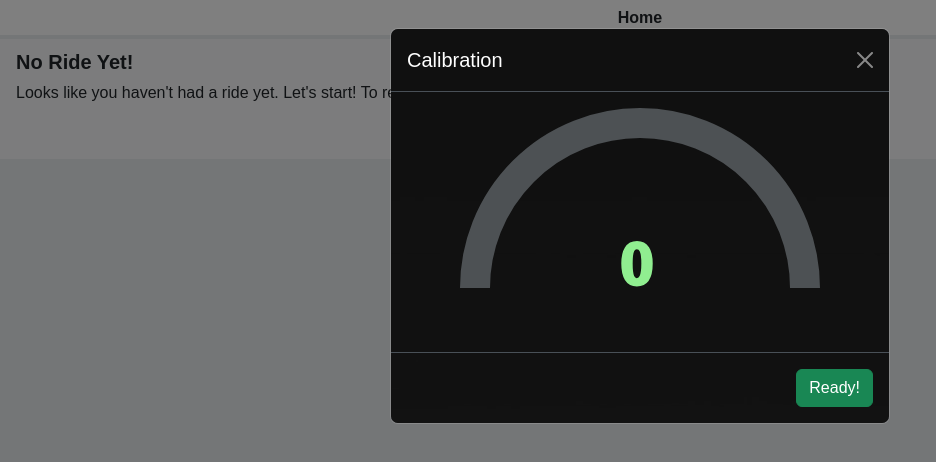
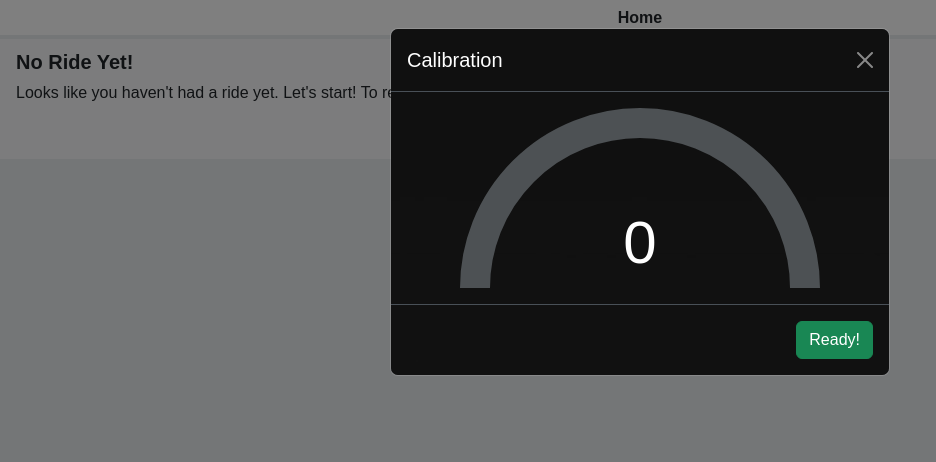
Before and after one commit to BusraTemizyurek/moto-perf, a website built with webpack: page templates/index.html in a window 1280 px wide. Both pictures are taken after a click on the button 1225 px from the left and 745 px from the top of the page. Shown: the whole page, without its empty margins (0-936 px from the left). Built offline with nearby package versions, Linux system fonts and the light colour scheme.

Commit message:
feat: gauge text is not drawn in canvas but added as div element. (#69)

```diff
--- a/src/components/calibration-modal-content.ts
+++ b/src/components/calibration-modal-content.ts
@@ -9,7 +9,7 @@ import { setAttributes } from "../utilities";
 export class CalibrationModalContent {
   private readonly _modalContent: HTMLElement;
   private readonly _waitingContent: HTMLElement;
-  private readonly _canvas: HTMLCanvasElement;
+  private readonly _container: HTMLElement;
   private readonly _orientationManager: OrientationManager;
   private readonly _gauge: Gauge;
   private _watchHandler: OrientationWatcher | undefined;
@@ -51,17 +51,19 @@ export class CalibrationModalContent {
     );
 
     //calibration page
+    const container = document.createElement("div");
+    container.classList.add("d-none");
+    this._container = container;
+
     const canvas = document.createElement("canvas");
-    this._canvas = canvas;
-    canvas.classList.add("mb-5", "d-none");
     canvas.id = "lean-angle";
     setAttributes(canvas, {
       width: "380",
       height: "180",
     });
-    this._gauge = new Gauge(canvas, "#4d5154");
-
-    modalContent.append(waitingPage, canvas);
+    container.append(canvas);
+    this._gauge = new Gauge(container, canvas, "#4d5154");
+    modalContent.append(waitingPage, container);
   }
 
   onOrientationUpdate(ev: DeviceOrientationEvent) {
@@ -73,10 +75,10 @@ export class CalibrationModalContent {
 
   hideWaitingContent() {
     this._waitingContent.classList.add("d-none");
-    this._canvas.classList.remove("d-none");
-
     //to start a gauge with angle 0 even orientation is closed at first.
     this._gauge.draw(0, getGaugeColor(0));
+    this._container.classList.remove("d-none");
+
     const watchHandler = this._orientationManager.watch(
       this.onOrientationUpdate.bind(this),
     );
@@ -89,7 +91,7 @@ export class CalibrationModalContent {
 
   showWaitingContent() {
     this._waitingContent.classList.remove("d-none");
-    this._canvas.classList.add("d-none");
+    this._container.classList.add("d-none");
   }
 
   get element() {
--- a/src/components/gauge.ts
+++ b/src/components/gauge.ts
@@ -4,8 +4,15 @@ export class Gauge {
   private readonly _H: number;
   private readonly _radius: number;
   private readonly _ctx: CanvasRenderingContext2D;
+  private _container: HTMLElement;
 
-  constructor(canvas: HTMLCanvasElement, backgroundColor: string) {
+  constructor(
+    container: HTMLElement,
+    canvas: HTMLCanvasElement,
+    backgroundColor: string,
+  ) {
+    this._container = container;
+
     this._bgcolor = backgroundColor ?? this._bgcolor;
     const temp = canvas.getContext("2d");
     if (!temp) {
@@ -58,38 +65,12 @@ export class Gauge {
     this._ctx.stroke();
   }
 
-  private drawAngleText(angle: number) {
-    const adjustedAngle = angle > 90 ? 90 : angle < -90 ? -90 : angle;
+  private _degreeText: HTMLDivElement | undefined = undefined;
+  private createAngleText() {
+    const degree = document.createElement("div");
+    degree.classList.add("z-index", "position-absolute", "fs-big-1");
 
-    let x = this._W / 2;
-    const y = this._H - 5;
-
-    if (adjustedAngle < 0) {
-      x -= 20;
-
-      if (adjustedAngle > -10) {
-        x -= 18;
-      } else {
-        x -= 35;
-      }
-    } else if (adjustedAngle > 0) {
-      if (adjustedAngle > 9) {
-        x -= 35;
-      } else {
-        x -= 10;
-      }
-    } else {
-      x -= 18;
-    }
-
-    this._ctx.font = "60px serif";
-    this._ctx.lineWidth = 6;
-
-    for (let i = 0; i < adjustedAngle.toString().length; i++) {
-      const letter = adjustedAngle.toString()[i];
-      this._ctx.strokeText(letter, x, y, this._W - 30);
-      x += this._ctx.measureText(letter).width + 6;
-    }
+    return degree;
   }
 
   draw(angle: number, color = "lightgreen") {
@@ -99,6 +80,20 @@ export class Gauge {
     this.drawHalfCircle();
 
     this.drawIndicator(angle, color);
-    this.drawAngleText(angle);
+
+    if (!this._degreeText) {
+      this._degreeText = this.createAngleText();
+      this._container.append(this._degreeText);
+    }
+
+    this._container.classList.add(
+      "d-flex",
+      "flex-column",
+      "justify-content-end",
+      "align-items-center",
+    );
+    const adjustedAngle = angle > 90 ? 90 : angle < -90 ? -90 : angle;
+    this._degreeText.innerText = `${adjustedAngle}`;
+    this._degreeText.style.color = color;
   }
 }
--- a/src/components/get-gauge-color.ts
+++ b/src/components/get-gauge-color.ts
@@ -1,9 +1,14 @@
 export function getGaugeColor(angle: number) {
   const adjustedLeanAngle = Math.abs(angle);
+  if (adjustedLeanAngle === 0) {
+    return "white";
+  }
 
   if (adjustedLeanAngle < 45) {
     return "lightGreen";
-  } else if (adjustedLeanAngle >= 45 && adjustedLeanAngle <= 60) {
+  }
+
+  if (adjustedLeanAngle >= 45 && adjustedLeanAngle <= 60) {
     return "darkOrange";
   }
 
--- a/src/index.css
+++ b/src/index.css
@@ -130,3 +130,7 @@ body {
   height: 60px;
   width: 100px;
 }
+
+.z-index {
+  z-index: 999;
+}
--- a/src/pages/recording-page.ts
+++ b/src/pages/recording-page.ts
@@ -98,6 +98,8 @@ export class RecordingPage implements Page {
   }
 
   private createGaugePart() {
+    const container = document.createElement("div");
+
     const canvas = document.createElement("canvas");
     canvas.classList.add("w-100");
     canvas.id = "lean-angle";
@@ -105,13 +107,15 @@ export class RecordingPage implements Page {
       width: "380",
       height: "180",
     });
-    this._gauge = new Gauge(canvas, "#4d5154");
+
+    container.append(canvas);
+    this._gauge = new Gauge(container, canvas, "#4d5154");
     this._gauge.draw(0, getGaugeColor(0));
     this._wathchHandler = this._orientationManager.watch(
       this.onOrientationChange.bind(this),
     );
 
-    return canvas;
+    return container;
   }
 
   private createSpeedPart() {
```
